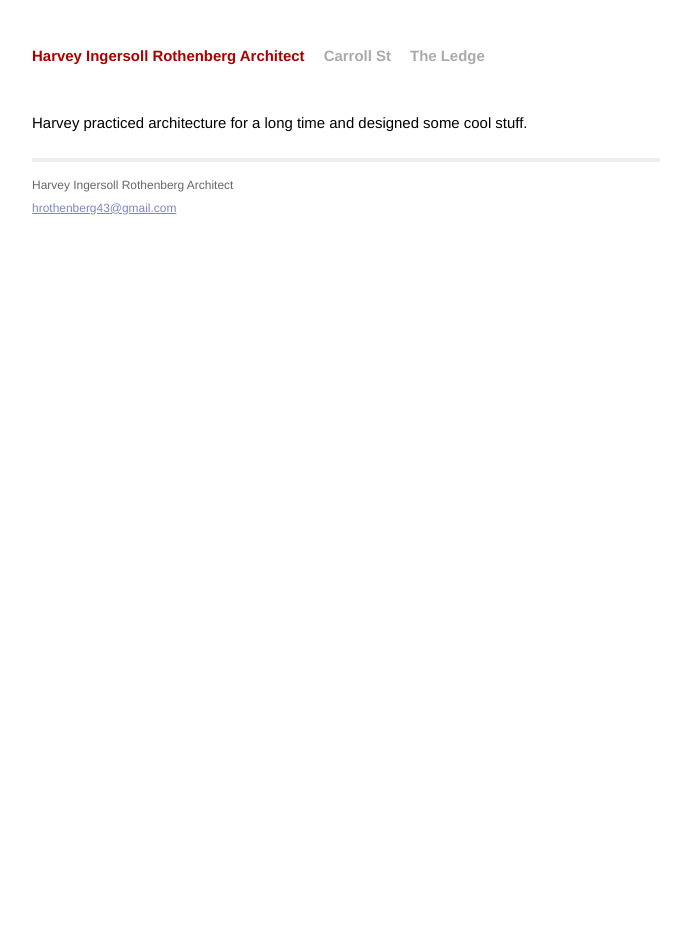
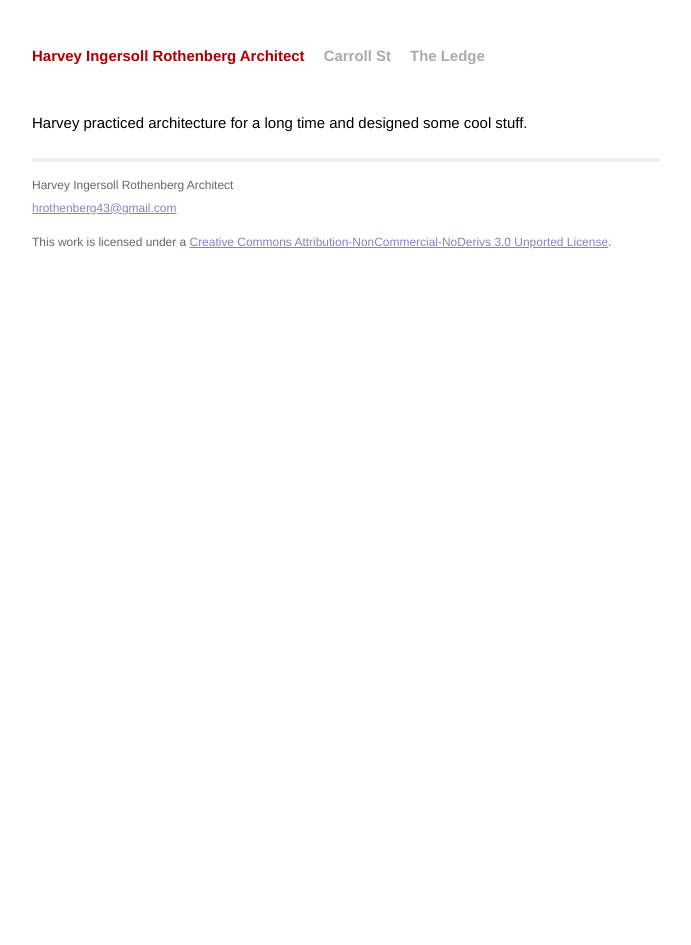
Before and after one commit to alexrothenberg/harvey, a Jekyll site: the page built from index.md, in a window 1280 px wide. Shown: the whole page, without its empty margins (294-985 px from the left). Built offline with Jekyll 4.4.1, drawn with Linux system fonts in a browser that asks for light colours; Markdown is read by kramdown in place of the engine named in the settings.

Commit message:
added license to each page footer

```diff
--- a/_layouts/default.html
+++ b/_layouts/default.html
@@ -30,7 +30,10 @@
                 Harvey Ingersoll Rothenberg Architect<br />
                 <a href="mailto:hrothenberg43@gmail.com">hrothenberg43@gmail.com</a>
               </p>
+
+              This work is licensed under a <a rel="license" href="http://creativecommons.org/licenses/by-nc-nd/3.0/deed.en_US">Creative Commons Attribution-NonCommercial-NoDerivs 3.0 Unported License</a>.
             </div>
+
           </div>
         </div>
 
```
